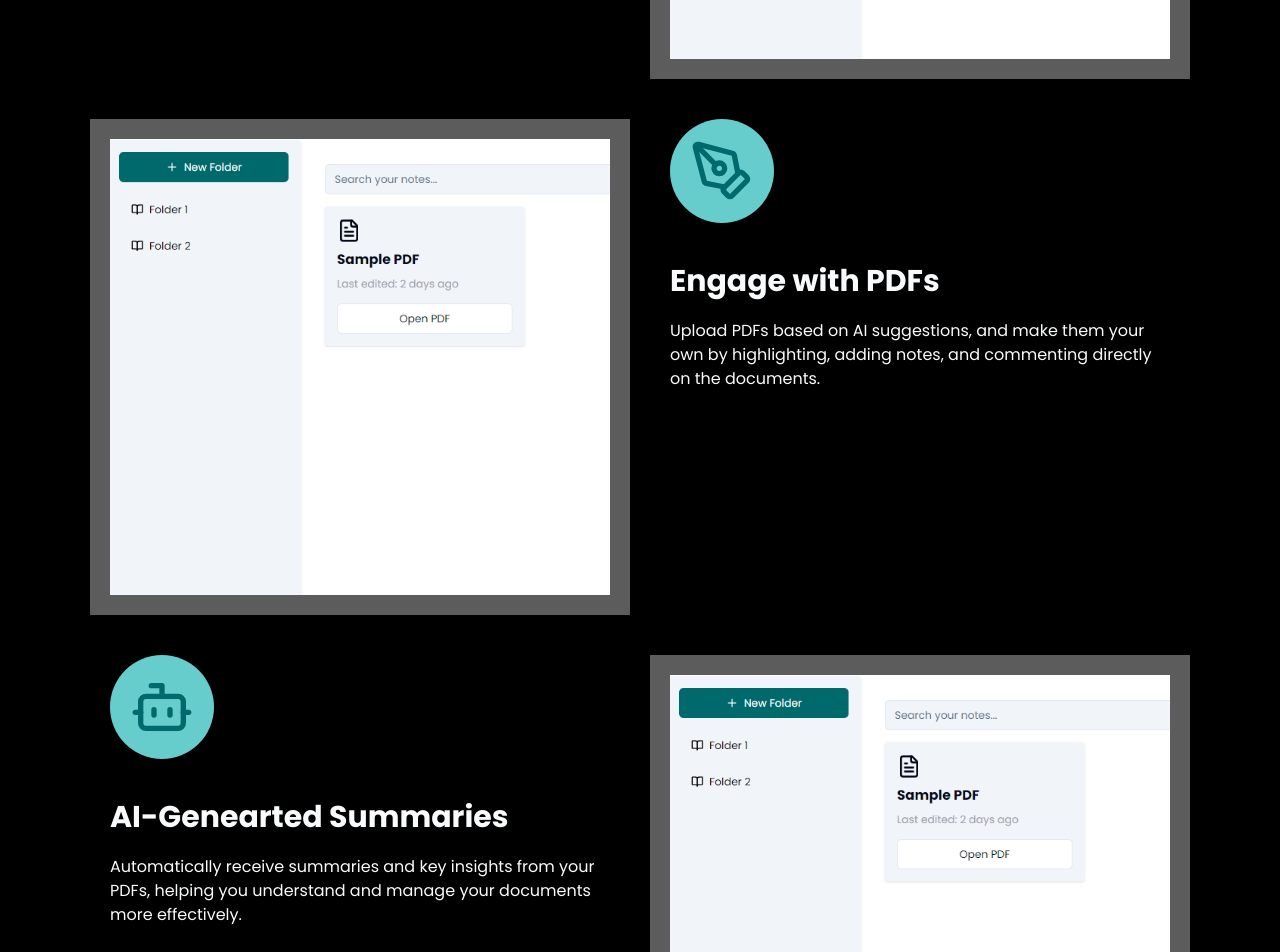
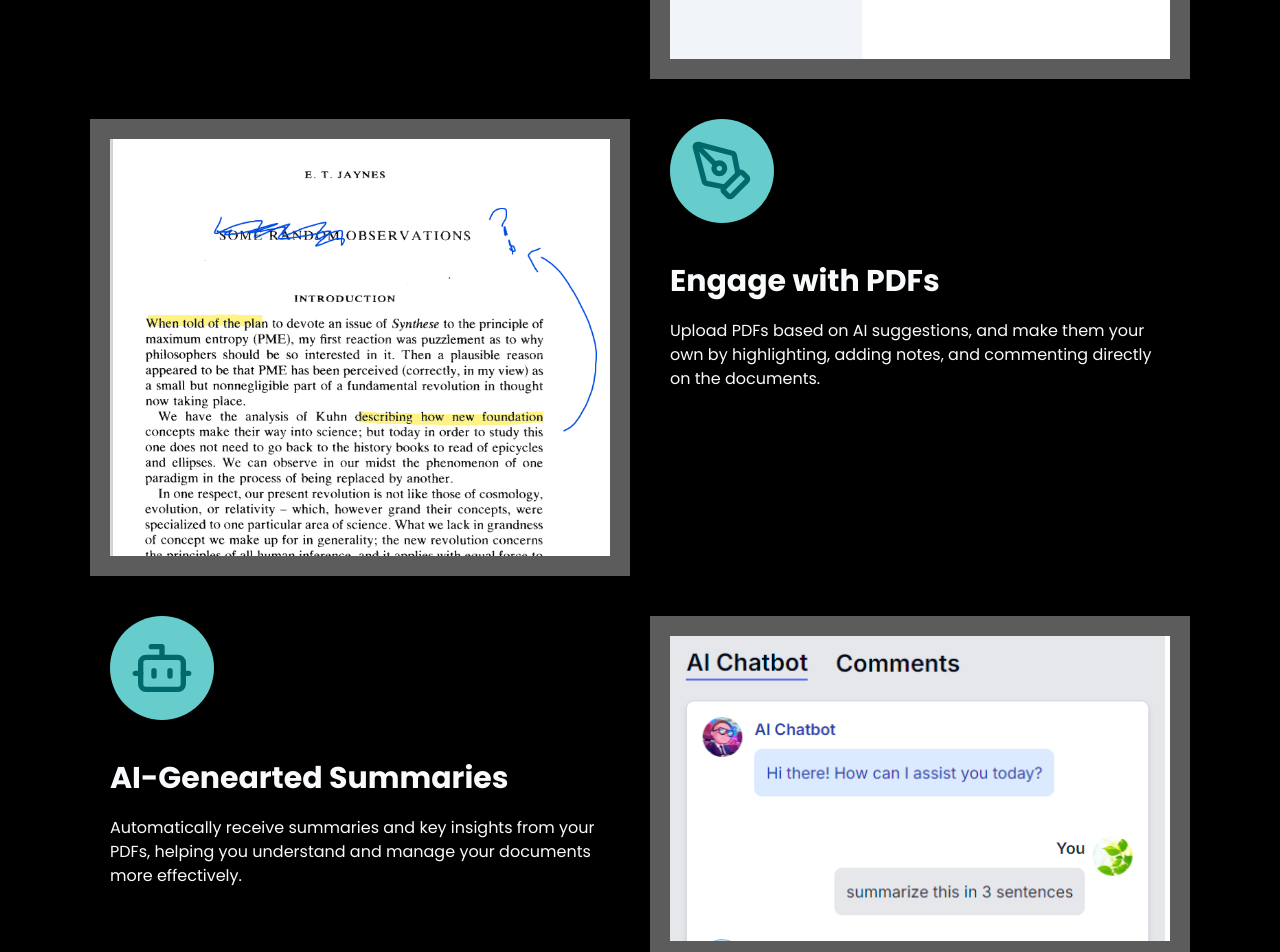
Before and after one commit to kenyounot123/gnovistar-app, a Next.js app: page / in a window 1280 px wide. Shown: the part 2300-3252 px from the top of the page. Built offline with nearby package versions, Linux system fonts and the light colour scheme; no server answers.

Commit message:
Update landing page images

```diff
--- a/src/app/page.tsx
+++ b/src/app/page.tsx
@@ -68,7 +68,7 @@ export default function LandingPage() {
               </div>
             </div>
             <div className="bg-[#5C5C5C] p-5 self-start">
-              <Image src="/multiplePdfs.png" width={500} height={300} alt={"GnoVistar PDF"}/>
+              <Image src="/pdf1.png" width={500} height={300} alt={"GnoVistar PDF"}/>
             </div>
           </div>
           <div className="flex justify-center items-center py-5 gap-5">
@@ -82,7 +82,7 @@ export default function LandingPage() {
               </div>
             </div>
             <div className="bg-[#5C5C5C] p-5 self-start">
-              <Image src="/multiplePdfs.png" width={500} height={300} alt={"GnoVistar PDF"}/>
+              <Image src="/pdf2.png" width={500} height={300} alt={"GnoVistar PDF"}/>
             </div>
           </div>
         </section>
@@ -273,7 +273,7 @@ export default function LandingPage() {
           <div className="container px-4 md:px-6">
             <h2 className="text-3xl sm:text-4xl md:text-5xl text-center mb-12">Gnovistar Waitlist</h2>
             <p className="mx-auto max-w-[700px] text-muted-foreground text-center mb-12">
-              Gnovistar is a powerful document management app that allows users to annotate, take notes, and collaborate on PDFs, while leveraging AI to generate summaries and key insights, making it the ultimate tool for enhancing productivity and document workflow.
+              Be the first to experience Gnovistar, the ultimate document management app designed for seamless PDF annotation, note-taking, and AI-driven insights. Join our waitlist today to get early access and stay ahead with exclusive features that will enhance your productivity and streamline your document workflow.
             </p>
             <div className="flex justify-center">
               <div className="flex gap-5">
```
Also changed, not shown: public/pdf1.png (added), public/pdf2.png (added).
